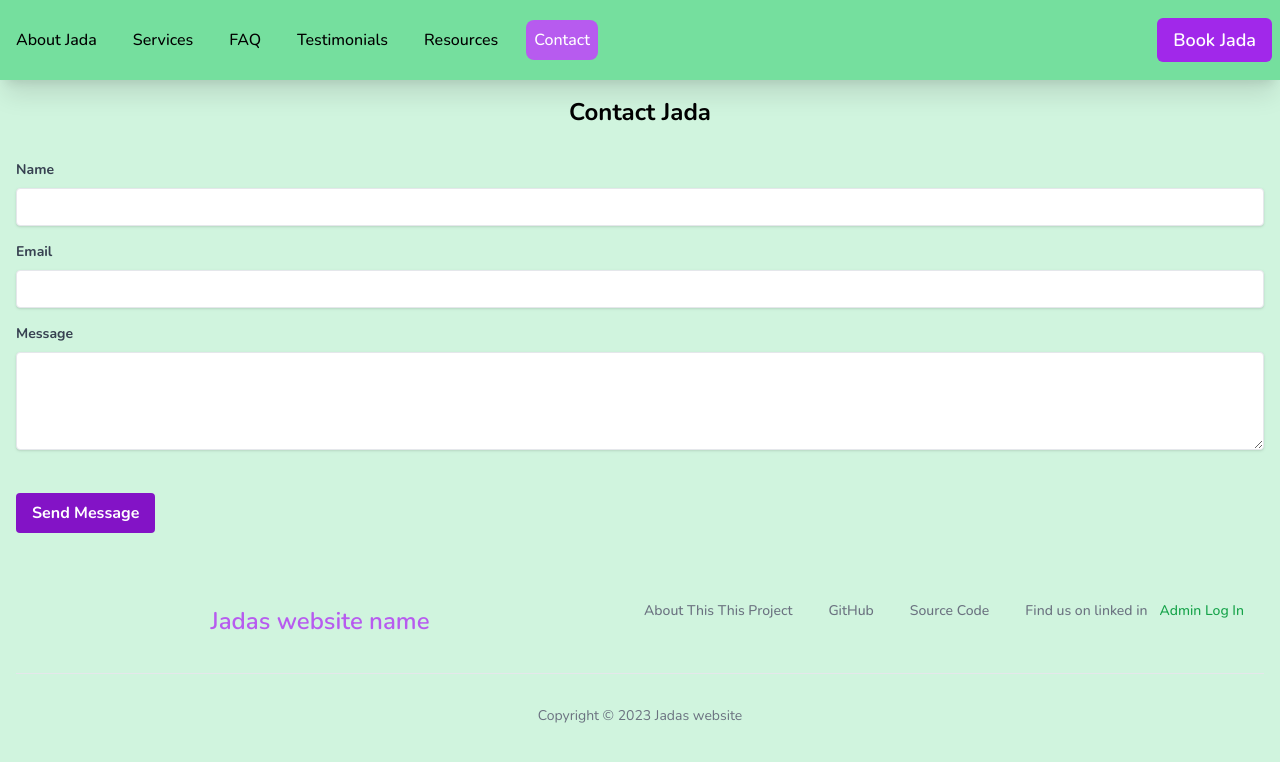
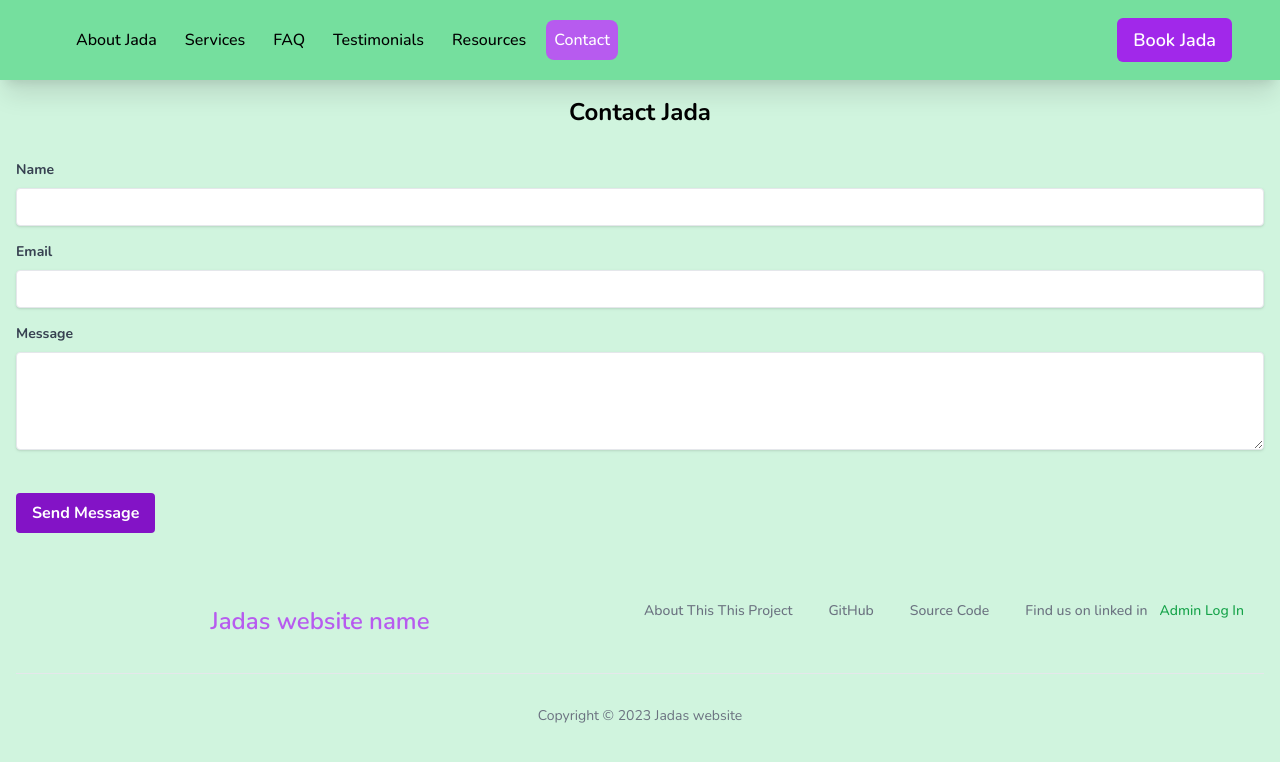
Before and after one commit to j-corp-25/jadafrontend, a Next.js app: page /contact in a window 1280 px wide. Shown: the top 762 px of the page. Built offline with nearby package versions, Linux system fonts and the light colour scheme; no server answers.

Commit message:
update component

```diff
--- a/app/components/DesktopNavbar.tsx
+++ b/app/components/DesktopNavbar.tsx
@@ -27,12 +27,12 @@ const DesktopNavbar: React.FC = () => {
   )
 
   return (
-    <nav className='hidden md:flex md:flex-row bg-jada-green-700 px-2 items-center md:justify-between h-20 shadow-xl container-fluid whitespace-nowrap'>
-      <div className='flex flex-row items-center  '>
+    <nav className='hidden md:flex md:flex-row bg-jada-green-700 px-2 items-center md:justify-between h-20 shadow-xl container-fluid whitespace-nowrap px-2 mx-auto'>
+      <div className='flex flex-row items-center mx-10 gap-5 '>
         <Link href='/'>
           {Logo && <Image src={Logo} width={50} height={50} alt='logo'/>}
         </Link>
-        <ul className='flex gap-5'>
+        <ul className='flex gap-3'>
           {filteredMenuItems.map((item) => (
             <MenuItem
               key={item.href}
@@ -43,7 +43,7 @@ const DesktopNavbar: React.FC = () => {
           ))}
         </ul>
       </div>
-      <div className=''>
+      <div className='mr-10'>
         <Link href='/booking'>
           <Button text='Book Jada' />
         </Link>
--- a/app/components/HeroCard.tsx
+++ b/app/components/HeroCard.tsx
@@ -32,19 +32,19 @@ const HeroCard = async () => {
 
 
   return (
-    <div className='grid grid-cols-1 md:grid-cols-2 gap-4 items-center bg-white p-8 rounded-lg shadow-lg'>
-      <div className='mb-4 md:mb-0'>
+    <div className='grid grid-cols-1 md:grid-cols-2 gap-4 items-center bg-white p-5 rounded-lg shadow-lg'>
+      <div className='mb-4 md:mb-2 shadow-2xl'>
         {image && (
           <Image
             src={image.url}
-            height={450}
+            height={500}
             width={300}
             alt={image.name}
-            className='rounded-lg'
+            className='rounded-lg w-full'
           />
         )}
       </div>
-      <div className='space-y-4'>
+      <div className='space-y-5'>
         <h1 className='text-5xl font-bold'>{heroData.title}</h1>
         <h2 className='text-3xl text-gray-700'>{heroData.sub_title}</h2>
         <p className='text-lg'>{heroData.page_text}</p>
```
